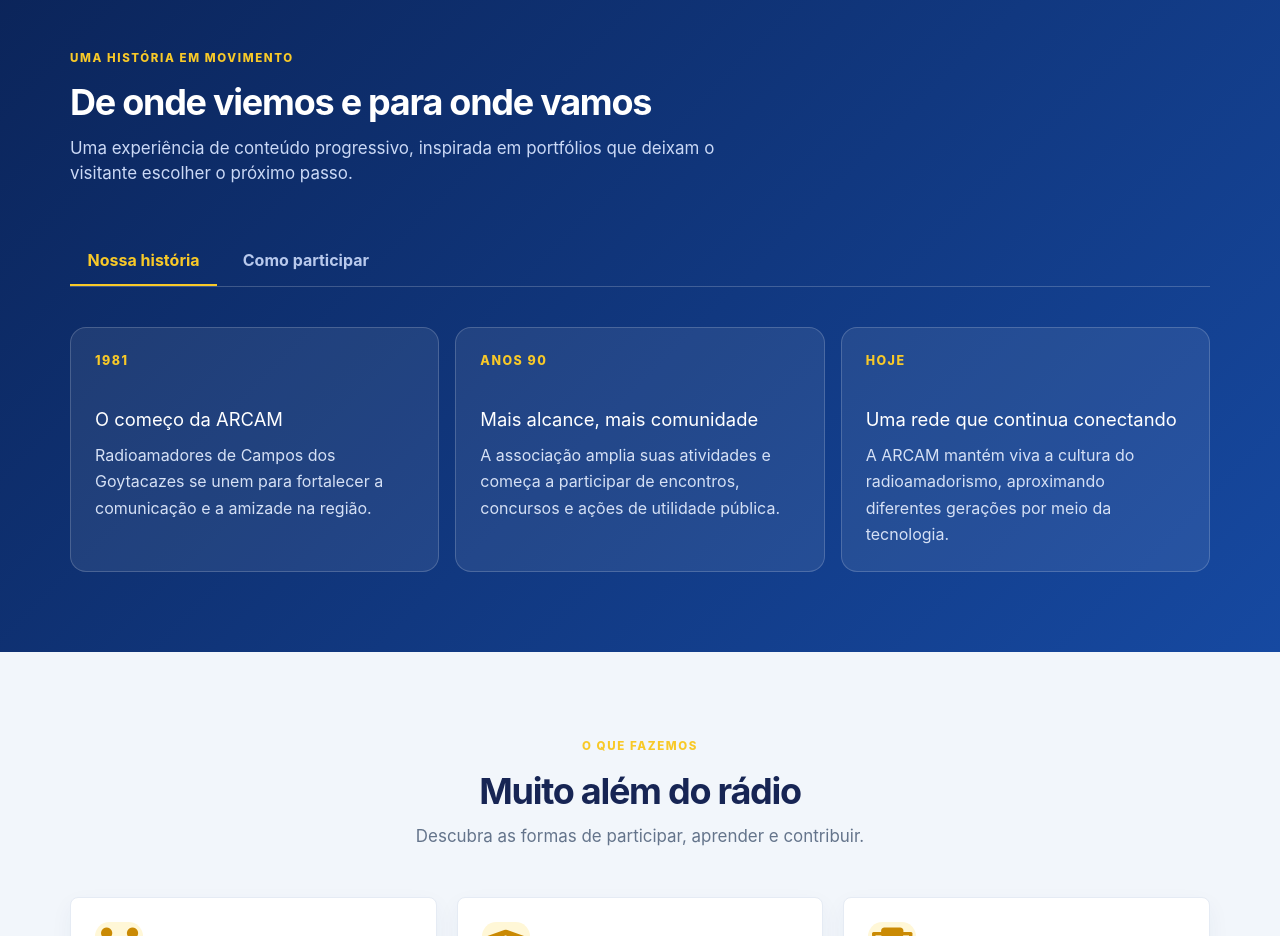
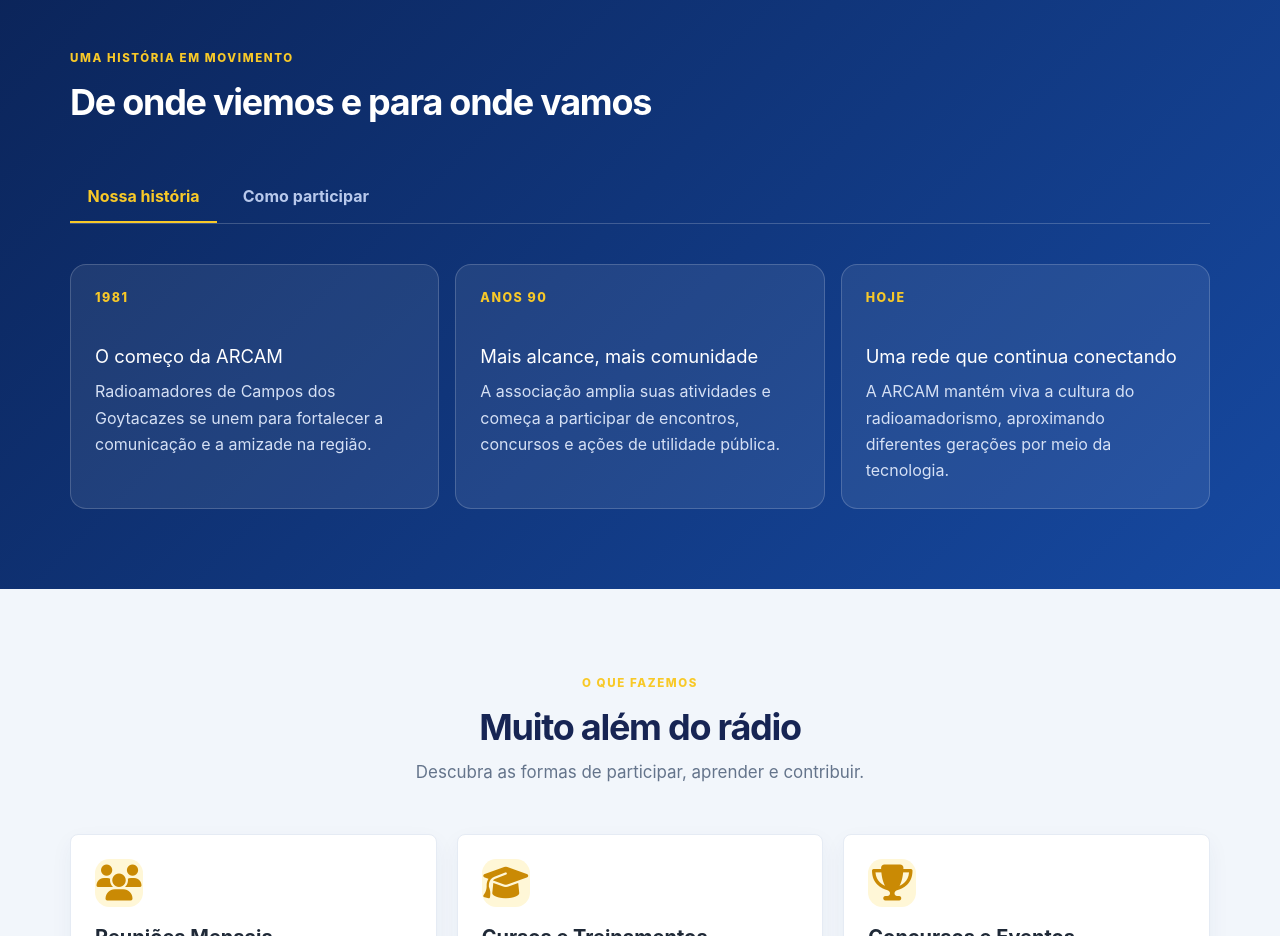
Before and after one commit to rafaelzaap/Website-Arcam, a React (Create React App) app: page / in a window 1280 px wide. Shown: the part 2160-3096 px from the top of the page. Built offline with nearby package versions, Linux system fonts and the light colour scheme; the HTML template or start-up script is replaced by a standard one.

Commit message:
fix: remove texto interno da secao historia

```diff
--- a/src/components/Historia.js
+++ b/src/components/Historia.js
@@ -22,7 +22,6 @@
         <div className="section-heading">
           <span className="eyebrow">Uma história em movimento</span>
           <h2 className="text-3xl md:text-4xl font-bold text-white">De onde viemos e para onde vamos</h2>
-          <p className="history-intro">Uma experiência de conteúdo progressivo, inspirada em portfólios que deixam o visitante escolher o próximo passo.</p>
         </div>
 
         <div className="history-tabs" role="tablist" aria-label="Informações sobre a ARCAM">
```
